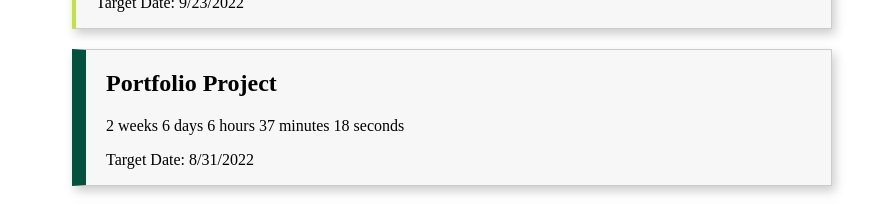
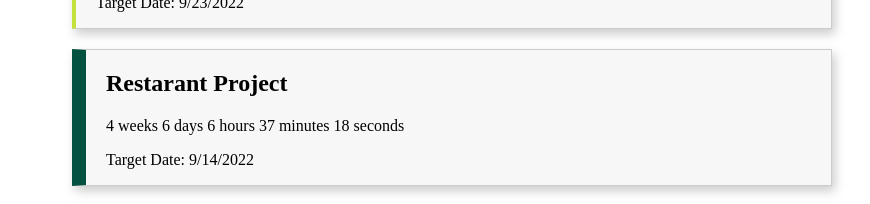
Before and after one commit to CamDevArchive/countdown, a React (Create React App) app: page / in a window 1280 px wide. Shown: the part 283-487 px from the top of the page, without its empty margins (208-1078 px from the left). Built offline with nearby package versions, Linux system fonts and the light colour scheme; no server answers.

Commit message:
adds new assignments and removes an old one

```diff
--- a/src/App.js
+++ b/src/App.js
@@ -8,7 +8,7 @@ export default function App() {
       <Header />
       <ul className='timerList'>
         <Timer title="Graduation Day" date={"9/23/"} />
-        <Timer title="Portfolio Project" date={"8/31/"} />
+        <Timer title="Restarant Project" date={"9/14/"} />
         <Timer title="Volunteering Hours" date={"9/16/"} />
       </ul>
       <p>You're a nerd. :D </p>
```
